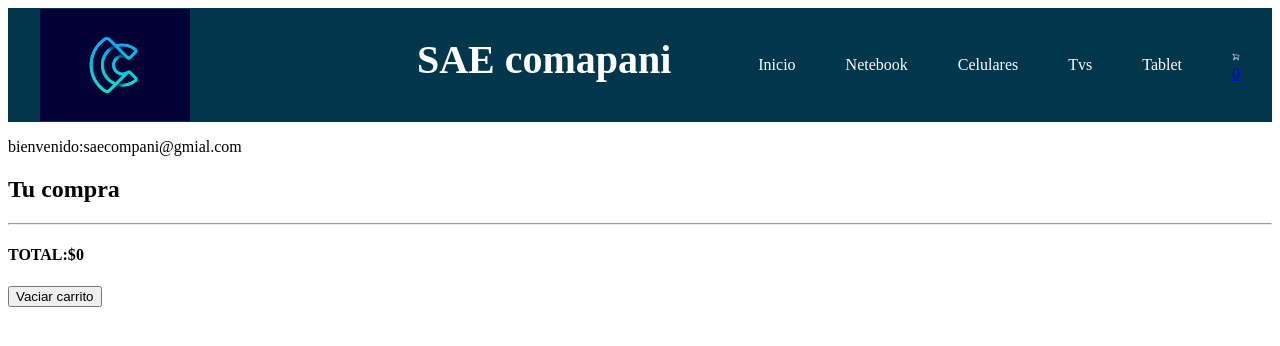
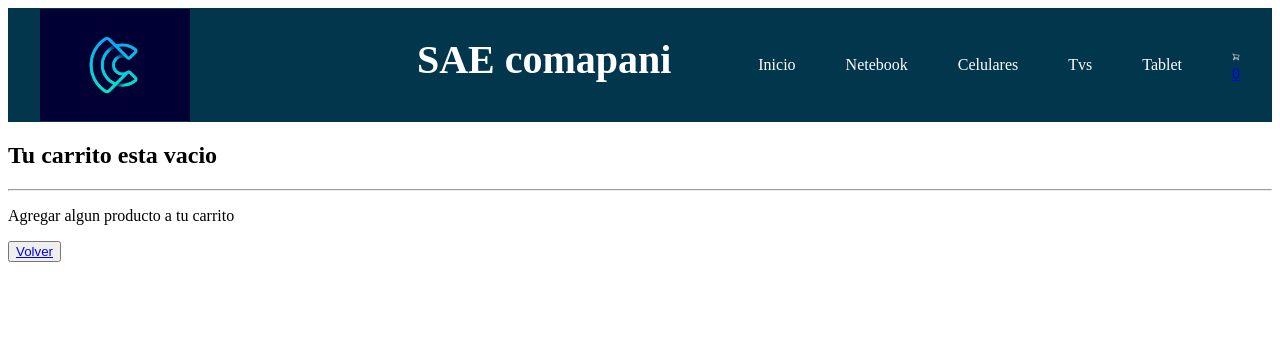
Before and after one commit to alejandrospirupulos/PreentregaReact1-Spirupulos, a React (Vite) app: page /cart in a window 1280 px wide. Shown: the top 346 px of the page. Built offline with nearby package versions, Linux system fonts and the light colour scheme.

Commit message:
modificaciones y arreglos de componentes

```diff
--- a/src/components/CartView/CartView.jsx
+++ b/src/components/CartView/CartView.jsx
@@ -2,13 +2,29 @@ import React, { useContext } from 'react'
 import { CartContext } from '../../context/CartContext'
 import trashIcon from '../../assets/trash.svg'
 import { UserContext } from '../ItemDetail/UserContext'
+import { Link } from 'react-router-dom'
 
 
 const CartView = () => {
-    const {cart,totalCart, clearCart, removeItem} = useContext(CartContext )
-    const {user} = useContext(UserContext)
+    const { cart, totalCart, clearCart, removeItem } = useContext(CartContext)
+    const { user } = useContext(UserContext)
+
+    if(cart.length === 0) {
+        return(
+            <section>
+                 <h2>Tu carrito esta vacio</h2>
+                        <hr />
+                        <p>Agregar algun producto a tu carrito</p>
+                        <button>
+                            <Link to={"/"}>Volver</Link>
+                        </button>
+            </section>
+        )
+    }
+
     return (
         <section>
+
   <p>bienvenido:{user.email}</p>
                         <h2>Tu compra</h2>
                         <hr />
@@ -27,11 +43,12 @@ import { UserContext } from '../ItemDetail/UserContext'
                                             </button>
                                         </div>
                                     </li>
-                ) )
+                                ))
                             }
                         </ul>
-        <h4>TOTAL:${totalCart() }</h4>
+                        <h4>TOTAL:${totalCart()}</h4>
                         <button onClick={clearCart}>Vaciar carrito</button>
+
 
         </section>
     )
--- a/src/components/ItemDetail/ItemDatail.jsx
+++ b/src/components/ItemDetail/ItemDatail.jsx
@@ -31,7 +31,7 @@ const ItemDetail = ({ item }) => {
 
       {
         isInCart(item.id )
-        ? <button to="/cart">Terminar mi compra</button>
+        ? <button><Link to="/cart">Terminar mi compra</Link></button>
         : <>
             <Quantityselector
         cantidad={cantidad}
--- a/src/components/Itemslistcontainer/Itemlistcontainer.jsx
+++ b/src/components/Itemslistcontainer/Itemlistcontainer.jsx
@@ -10,9 +10,6 @@ const Itemlistcontainer = () => {
   const [loading,setLoading ] = useState(true)
 
   const {categoriaId} = useParams()
-
-
-
 
 useEffect(() => {
   setLoading(true)
@@ -30,11 +27,11 @@ const items = categoriaId
 
     return (
         <>
-            {
-                  loading
-                    ? <h2>Cargando...</h2>
-                    : <Itemlist productos ={productos} />
-            }   |
+          {
+            loading
+            ? <h2></h2>
+            : <Itemlist productos={productos}/>
+          }
         </>
     )
 }
```
Lines whose indentation alone changed are shown as unchanged.
